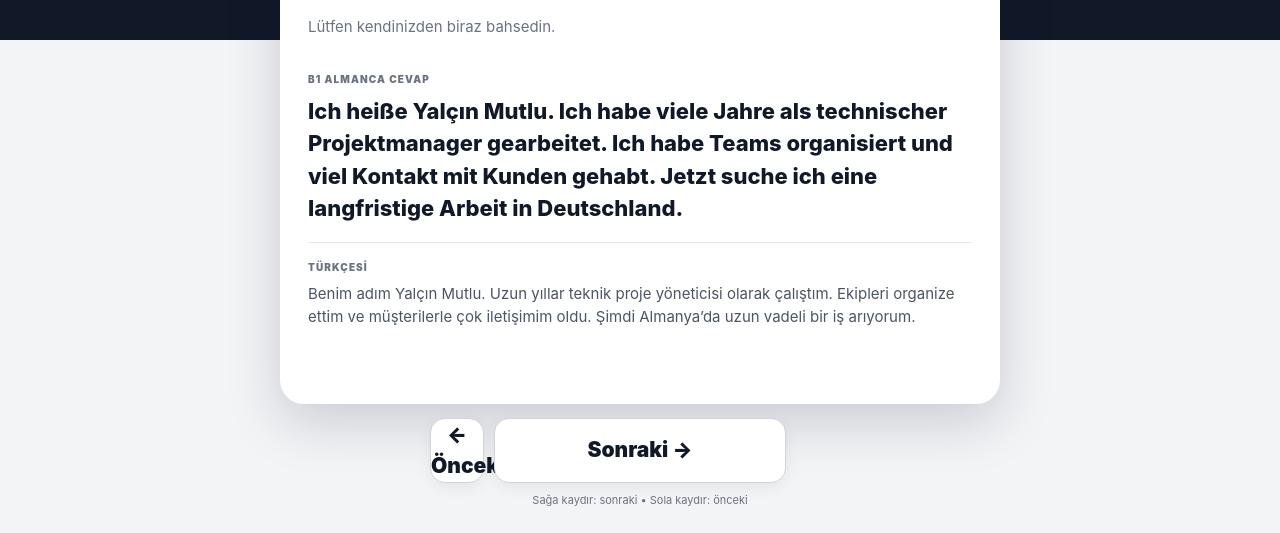
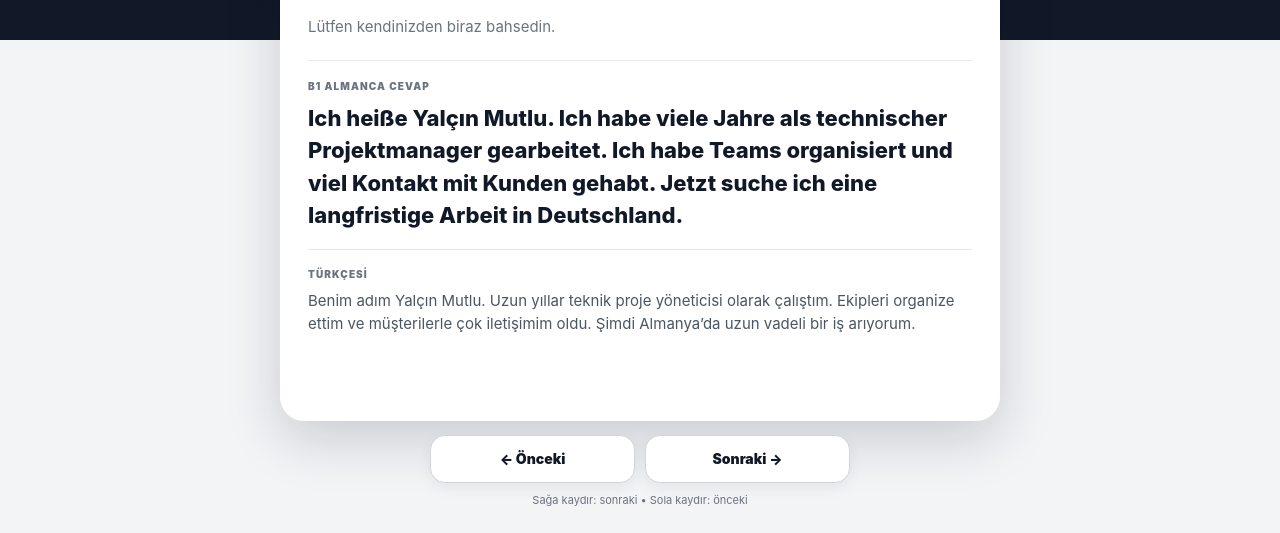
Before and after one commit to ymgrmny-gif/yalcinmutlu, a Next.js app: page /transdev-gorusme in a window 1280 px wide. Shown: the part 264-797 px from the top of the page. Built offline with nearby package versions, Linux system fonts and the light colour scheme; no server answers.

Commit message:
Simplify Transdev swipe card controls

```diff
--- a/app/transdev-gorusme/page.module.css
+++ b/app/transdev-gorusme/page.module.css
@@ -139,36 +139,15 @@
   line-height: 1.45;
 }
 
-.revealButton {
-  width: 100%;
-  border: 0;
-  border-radius: 14px;
-  background: #111827;
-  color: #fff;
-  padding: 13px 16px;
-  font: inherit;
-  font-size: 14px;
-  font-weight: 850;
-  cursor: pointer;
-}
-
 .answerPanel {
-  max-height: 0;
-  opacity: 0;
-  overflow: hidden;
-  margin-top: 0;
-  visibility: hidden;
-  transform: translateY(-6px);
-  transition: max-height .28s ease, opacity .18s ease, margin-top .2s ease, transform .2s ease, visibility 0s linear .28s;
+  margin-top: 8px;
+  padding-top: 18px;
+  border-top: 1px solid #e5e7eb;
 }
 
 .answerVisible {
-  max-height: 900px;
   opacity: 1;
-  margin-top: 20px;
   visibility: visible;
-  transform: translateY(0);
-  transition-delay: 0s;
 }
 
 .answerDe,
@@ -213,7 +192,7 @@
   width: min(100%, 420px);
   margin: 14px auto 0;
   display: grid;
-  grid-template-columns: 54px 1fr 54px;
+  grid-template-columns: 1fr 1fr;
   gap: 10px;
 }
 
@@ -224,17 +203,10 @@
   background: #fff;
   color: #111827;
   font: inherit;
-  font-size: 21px;
+  font-size: 14px;
   font-weight: 900;
   cursor: pointer;
   box-shadow: 0 5px 15px rgba(15, 23, 42, .06);
-}
-
-.controls .centerAction {
-  font-size: 14px;
-  background: #111827;
-  color: #fff;
-  border-color: #111827;
 }
 
 .mobileHint {
@@ -258,12 +230,12 @@
   .questionBlock { padding: 14px 0 10px; }
   .questionBlock h2 { font-size: 22px; }
   .questionTr { margin-top: 7px; font-size: 13px; }
+  .answerPanel { padding-top: 13px; }
   .controls { margin-top: 9px; }
   .controls button { min-height: 42px; }
   .mobileHint { margin-top: 5px; }
 }
 
 @media (prefers-reduced-motion: reduce) {
-  .progressBar,
-  .answerPanel { transition: none; }
+  .progressBar { transition: none; }
 }
```
